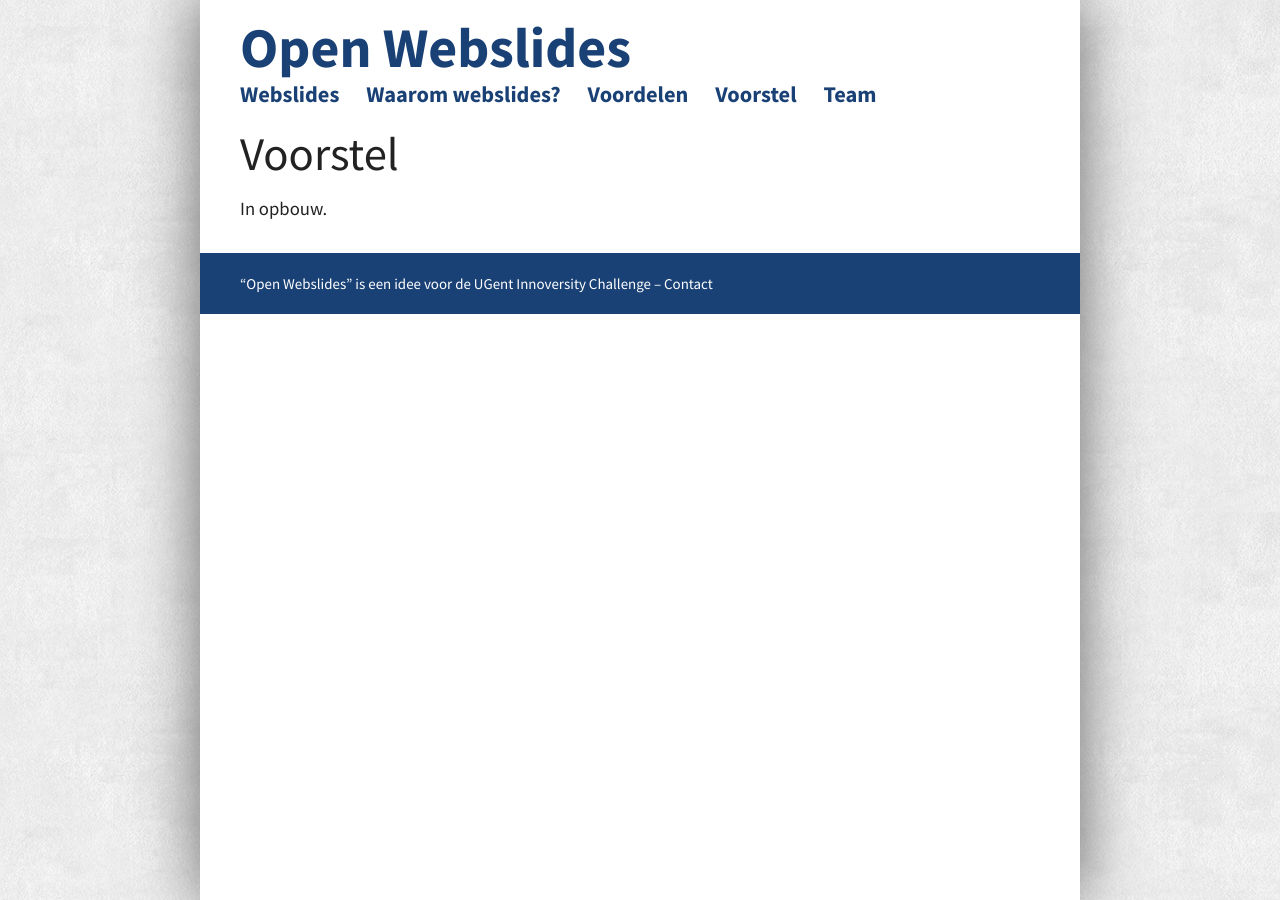
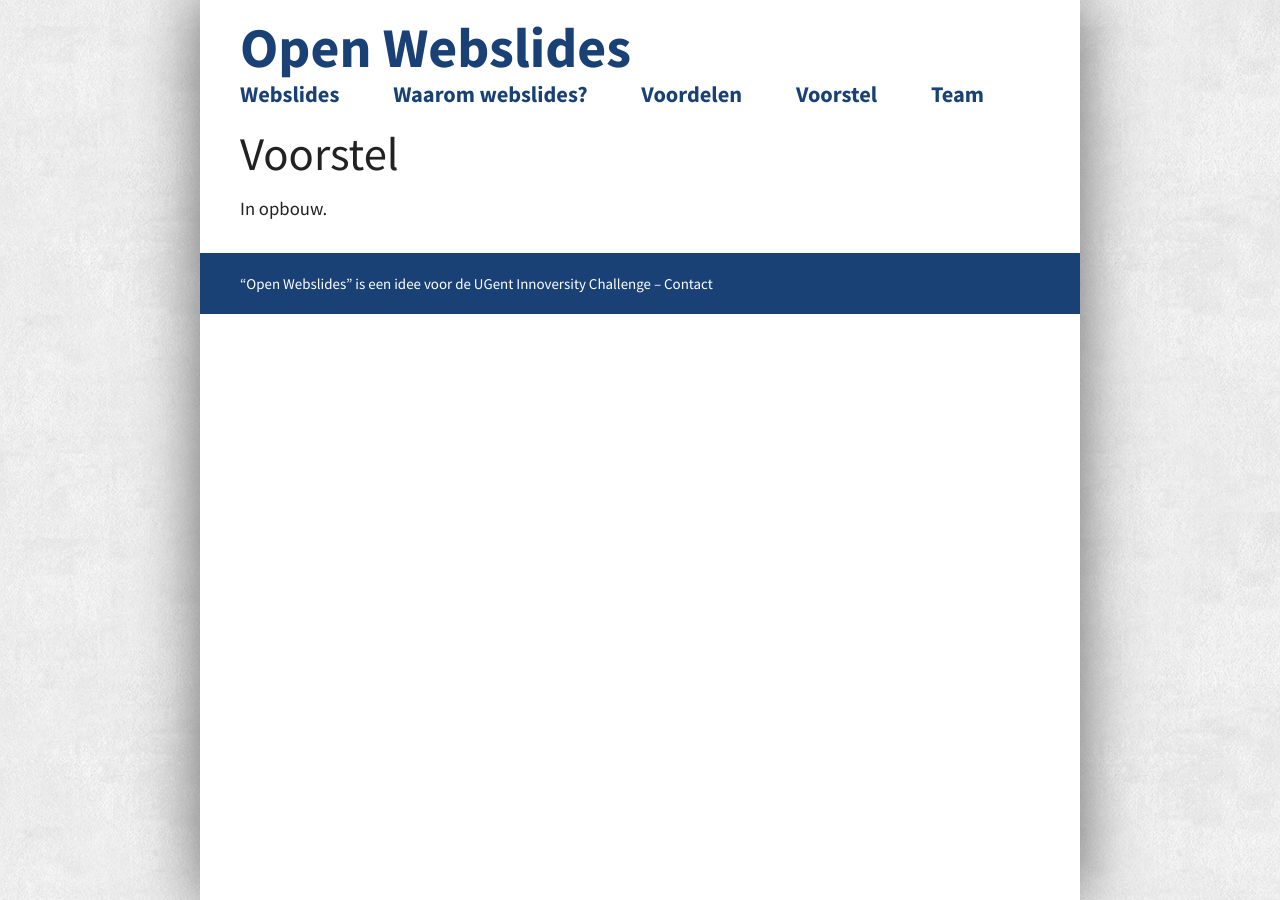
Before and after one commit to OpenWebslides/openwebslides.github.io-old, a Jekyll site: the page built from voorstel.md, in a window 1280 px wide. Built offline with Jekyll 4.4.1, drawn with Linux system fonts in a browser that asks for light colours.

Commit message:
the navigation bar is spread accross the entire screen

```diff
--- a/_sass/_layout.scss
+++ b/_sass/_layout.scss
@@ -31,7 +31,7 @@ header {
 nav {
   li {
     display: inline;
-    margin-right: 1em;
+    margin-right: 2.2em;
   }
 
   .menu {
```
